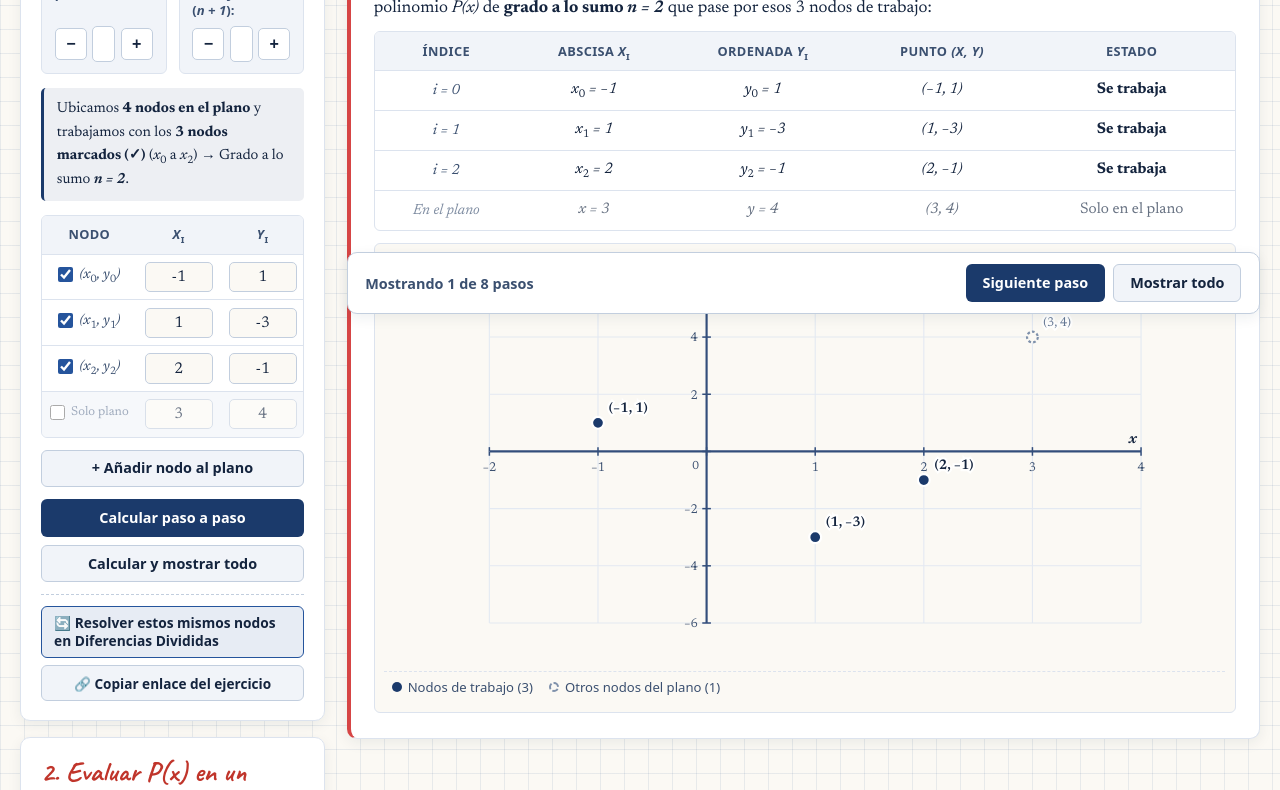
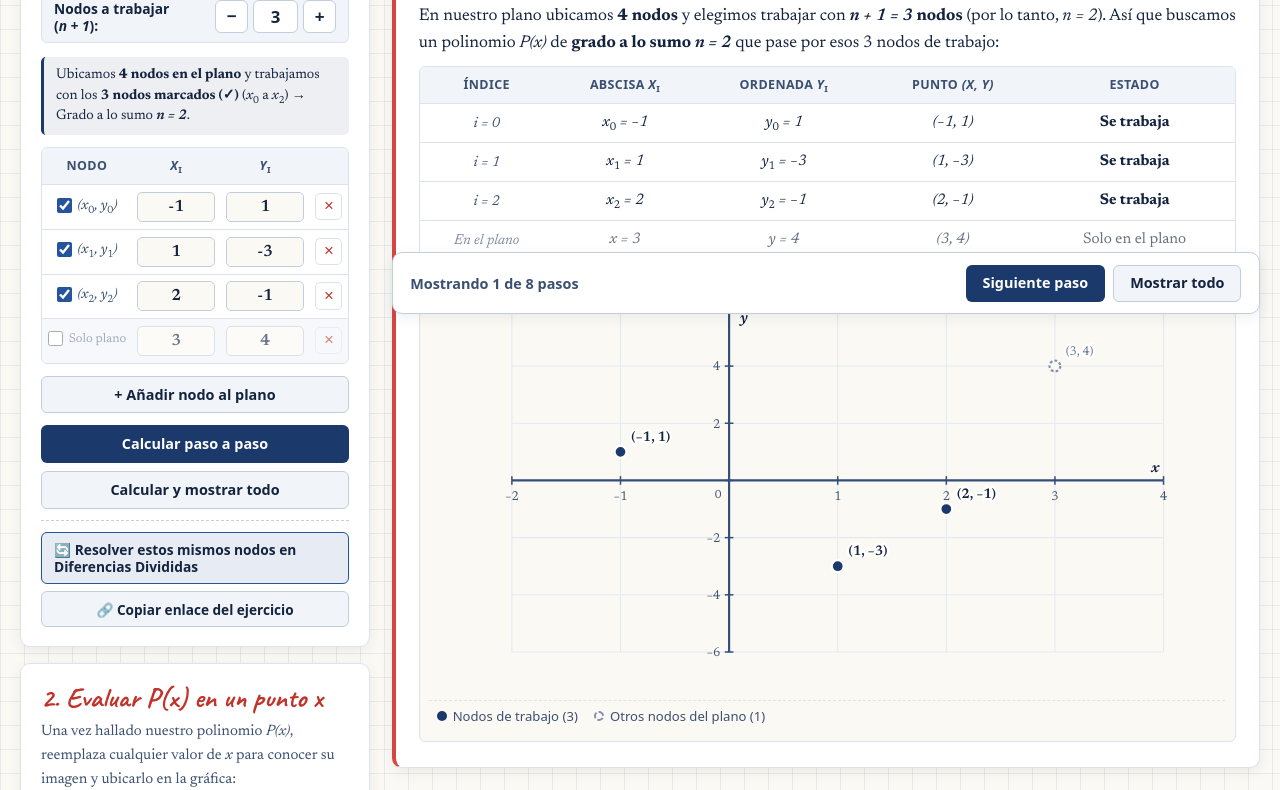
Before and after one commit to Jesuusl/LagrangeCalculator, a plain HTML site: page calculadora.html in a window 1280 px wide. Shown: the part 475-1265 px from the top of the page. Drawn offline with Linux system fonts and the light colour scheme.

Commit message:
style: remove redundant step circle and redesign calculator node controls for legibility

```diff
--- a/calculadora.html
+++ b/calculadora.html
@@ -11,7 +11,7 @@
   <link rel="preconnect" href="https://fonts.googleapis.com">
   <link rel="preconnect" href="https://fonts.gstatic.com" crossorigin>
   <link href="https://fonts.googleapis.com/css2?family=Caveat:wght@600;700&family=Newsreader:ital,opsz,wght@0,6..72,400;0,6..72,600;0,6..72,700;1,6..72,400;1,6..72,600&display=swap" rel="stylesheet">
-  <link rel="stylesheet" href="styles.css?v=3">
+  <link rel="stylesheet" href="styles.css?v=4">
 </head>
 <body>
   <!-- Barra de navegación superior profesional -->
@@ -182,7 +182,7 @@
     </div>
   </footer>
 
-  <script src="lagrange.js?v=3"></script>
+  <script src="lagrange.js?v=4"></script>
   <script>
     (function () {
       'use strict';
--- a/lagrange.js
+++ b/lagrange.js
@@ -2339,10 +2339,7 @@
     section.setAttribute('tabindex', '-1');
     section.innerHTML = `
       <div class="step-header">
-        <h2 class="step-title">
-          <span class="step-num-circle" aria-hidden="true">${index + 1}</span>
-          <span>Paso ${index + 1}: ${stepData.title}</span>
-        </h2>
+        <h2 class="step-title">Paso ${index + 1}: ${stepData.title}</h2>
         <span class="step-badge">Paso ${index + 1} de ${total}</span>
       </div>
       <div class="step-body">
--- a/styles.css
+++ b/styles.css
@@ -204,7 +204,7 @@ body {
 }
 
 .navbar-inner {
-  max-width: 1320px;
+  max-width: 1360px;
   margin: 0 auto;
   display: flex;
   align-items: center;
@@ -304,7 +304,7 @@ body {
    Contenedor principal y grillas de página
    ========================================================================== */
 .main-wrapper {
-  max-width: 1320px;
+  max-width: 1360px;
   width: 100%;
   margin: 0 auto;
   padding:
@@ -364,7 +364,7 @@ body {
 /* Layout de 2 columnas en escritorio (Panel lateral de control + Pizarra de pasos) */
 .workspace-layout {
   display: grid;
-  grid-template-columns: 305px minmax(0, 1fr);
+  grid-template-columns: 350px minmax(0, 1fr);
   gap: 1.35rem;
   align-items: start;
 }
@@ -416,9 +416,9 @@ body {
 
 /* Controles de cantidad de nodos (Calculadora) */
 .counts-grid {
-  display: grid;
-  grid-template-columns: 1fr 1fr;
-  gap: 0.75rem;
+  display: flex;
+  flex-direction: column;
+  gap: 0.5rem;
   margin-bottom: 0.85rem;
 }
 
@@ -426,74 +426,88 @@ body {
   background-color: var(--bg-subtle);
   border: 1px solid var(--border-light);
   border-radius: var(--radius-sm);
-  padding: 0.7rem 0.8rem;
-  display: flex;
-  flex-direction: column;
+  padding: 0.5rem 0.75rem;
+  display: flex;
+  flex-direction: row;
+  align-items: center;
   justify-content: space-between;
-  gap: 0.4rem;
+  gap: 0.65rem;
 }
 
 .count-box label {
   font-family: var(--font-ui);
-  font-size: 0.82rem;
+  font-size: 0.86rem;
   font-weight: 600;
-  color: var(--ink-secondary);
-  line-height: 1.3;
+  color: var(--ink-primary);
+  line-height: 1.25;
 }
 
 .count-input-group {
-  display: flex;
-  align-items: center;
-  gap: 0.35rem;
+  display: inline-flex;
+  align-items: center;
+  gap: 0.3rem;
+  flex-shrink: 0;
 }
 
 .count-number-input {
-  width: 100%;
-  padding: 0.38rem 0.5rem;
-  font-family: var(--font-ui);
-  font-size: 1rem;
-  font-weight: 700;
+  width: 2.85rem;
+  height: 2.05rem;
+  padding: 0 0.25rem;
+  font-family: var(--font-ui);
+  font-size: 1.05rem;
+  font-weight: 800;
   color: var(--ink-primary);
   background-color: var(--bg-card);
   border: 1px solid var(--border-strong);
-  border-radius: 5px;
+  border-radius: 6px;
   text-align: center;
+  appearance: textfield;
+  -moz-appearance: textfield;
+}
+
+.count-number-input::-webkit-outer-spin-button,
+.count-number-input::-webkit-inner-spin-button {
+  -webkit-appearance: none;
+  margin: 0;
 }
 
 .btn-step-mini {
-  width: 2rem;
-  height: 2rem;
+  width: 2.05rem;
+  height: 2.05rem;
   flex-shrink: 0;
   border: 1px solid var(--border-strong);
   background-color: var(--bg-card);
   color: var(--ink-primary);
-  border-radius: 5px;
-  font-weight: 700;
-  font-size: 1rem;
+  border-radius: 6px;
+  font-weight: 700;
+  font-size: 1.05rem;
   cursor: pointer;
   display: inline-flex;
   align-items: center;
   justify-content: center;
+  transition: background-color 0.15s ease, border-color 0.15s ease;
 }
 
 .btn-step-mini:hover:not(:disabled) {
   background-color: var(--brand-blue-soft);
+  border-color: var(--brand-blue);
 }
 
 .prof-note-banner {
   background-color: var(--brand-blue-soft);
   border-left: 3px solid var(--brand-blue);
-  padding: 0.6rem 0.8rem;
+  padding: 0.55rem 0.75rem;
   border-radius: 5px;
-  font-size: 0.92rem;
-  color: var(--ink-primary);
-  margin-bottom: 0.85rem;
+  font-size: 0.88rem;
+  line-height: 1.45;
+  color: var(--ink-primary);
+  margin-bottom: 0.75rem;
 }
 
 /* Tablas editables y de resumen */
 .table-wrapper {
   overflow-x: auto;
-  margin: 0.5rem 0 0.75rem;
+  margin: 0.45rem 0 0.75rem;
   border-radius: var(--radius-sm);
   border: 1px solid var(--border-light);
 }
@@ -510,7 +524,7 @@ body {
 .nodes-summary-table th,
 .nodes-summary-table td {
   border-bottom: 1px solid var(--border-light);
-  padding: 0.45rem 0.5rem;
+  padding: 0.42rem 0.35rem;
   text-align: center;
 }
 
@@ -524,11 +538,11 @@ body {
   background-color: var(--bg-subtle);
   color: var(--ink-secondary);
   font-family: var(--font-ui);
-  font-size: 0.8rem;
+  font-size: 0.78rem;
   font-weight: 700;
   text-transform: uppercase;
   letter-spacing: 0.03em;
-  padding: 0.55rem 0.5rem;
+  padding: 0.5rem 0.35rem;
 }
 
 .nodes-input-table tr.row-only-plane {
@@ -540,15 +554,16 @@ body {
   font-style: italic;
   color: var(--ink-secondary);
   white-space: nowrap;
-  font-size: 0.92rem;
+  font-size: 0.9rem;
 }
 
 .node-input {
   width: 100%;
-  min-width: 68px;
-  padding: 0.38rem 0.45rem;
+  min-width: 54px;
+  padding: 0.38rem 0.35rem;
   font-family: var(--font-body);
-  font-size: 0.98rem;
+  font-size: 1.02rem;
+  font-weight: 600;
   color: var(--ink-primary);
   background-color: var(--bg-paper);
   border: 1px solid var(--border-strong);
@@ -654,9 +669,9 @@ a:focus-visible {
   color: var(--accent-red);
   border: 1px solid var(--border-light);
   border-radius: 5px;
-  width: 1.9rem;
-  height: 1.9rem;
-  font-size: 1.1rem;
+  width: 1.7rem;
+  height: 1.7rem;
+  font-size: 1.05rem;
   line-height: 1;
   padding: 0;
   cursor: pointer;
@@ -1689,7 +1704,7 @@ sub, sup {
 }
 
 .footer-inner {
-  max-width: 1320px;
+  max-width: 1360px;
   margin: 0 auto;
   display: flex;
   align-items: center;
```
Also changed, not shown: calculadora-diferencias.html (+2 -2 lines), diferencias.html (+2 -2 lines), index.html (+2 -2 lines).
